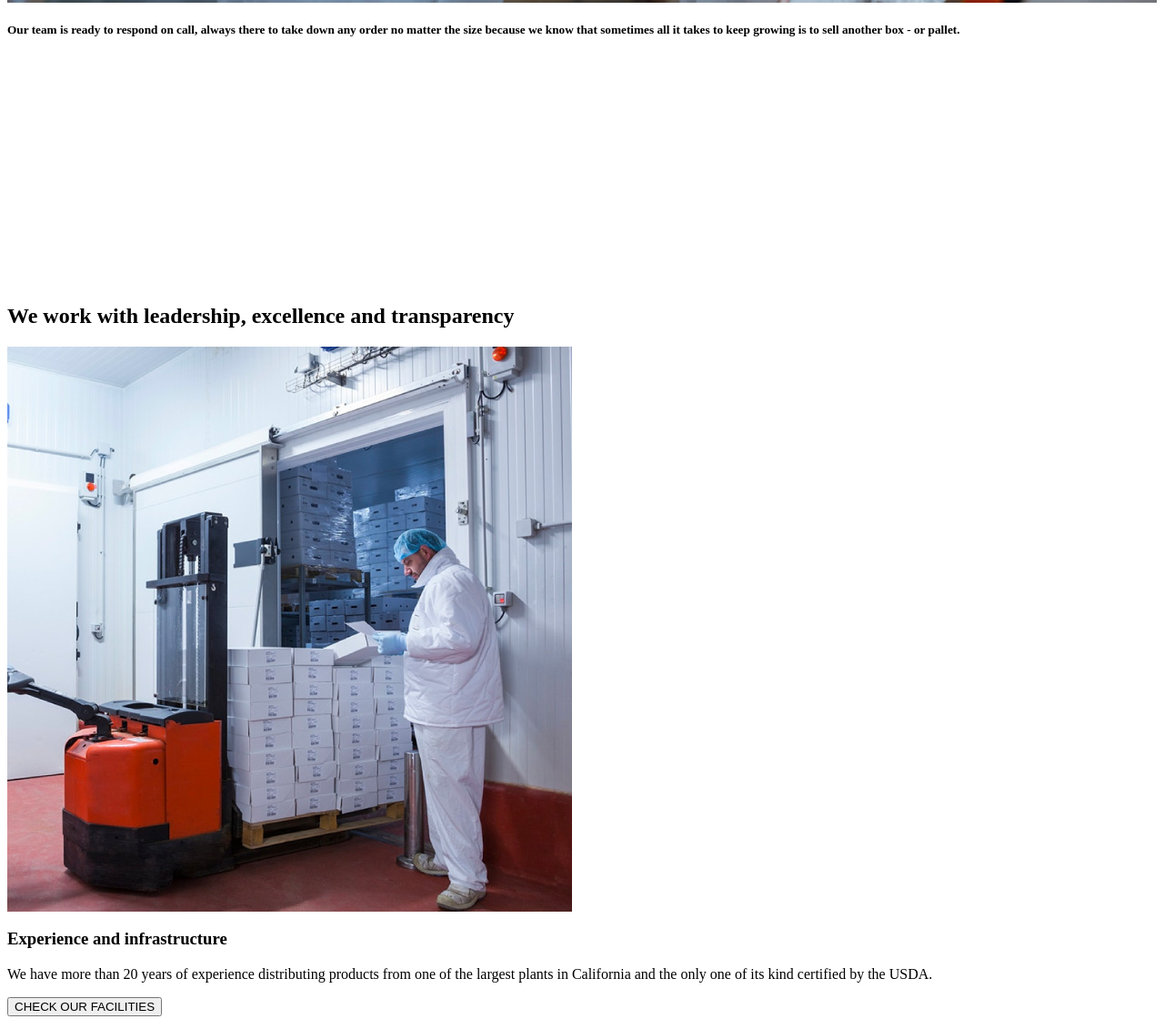
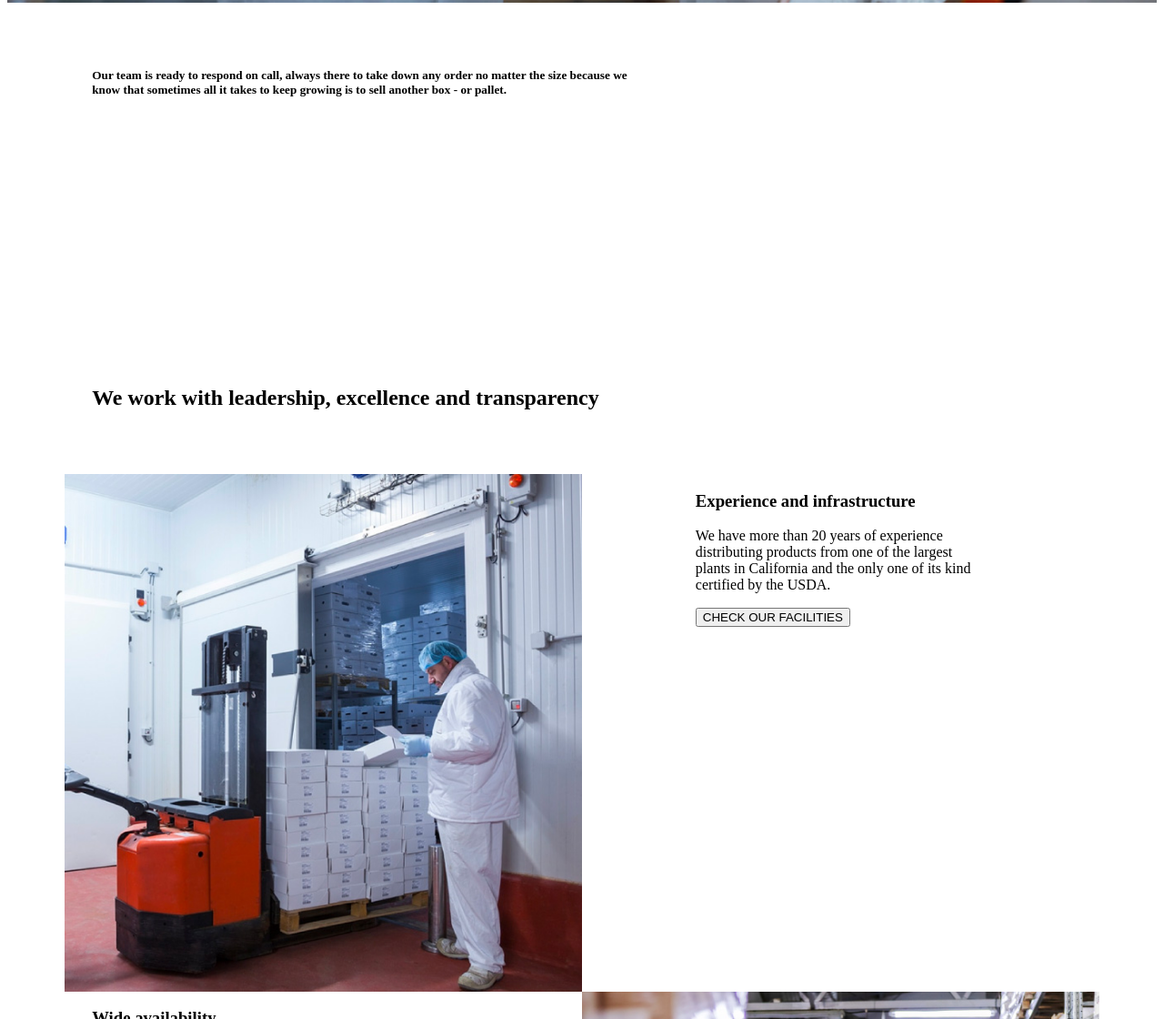
Before and after one commit to brandingpool/Ammex, a Gatsby site: page /about in a window 1280 px wide. Shown: the part 807-1927 px from the top of the page at 91% size. Built offline with nearby package versions, Linux system fonts and the light colour scheme; Gatsby itself is replaced by a stand-in of ours.

Commit message:
Updated Grid

```diff
--- /dev/null
+++ b/src/components/Column.js
@@ -0,0 +1,61 @@
+import React from 'react'
+import * as columnStyles from './styles/grid.module.scss'
+
+function Column( props ) {
+
+    let size;
+    switch(props.size){
+        case 1:
+            size = columnStyles.col_1
+            break
+        case 2:
+            size = columnStyles.col_2
+            break
+        case 3:
+            size = columnStyles.quarter
+            break
+        case 4:
+            size = columnStyles.col_4
+            break
+        case 5:
+            size = columnStyles.col_5
+            break
+        case 6:
+            size = columnStyles.half
+            break
+        case 7:
+            size = columnStyles.col_7
+            break
+        case 8:
+            size = columnStyles.col_8
+            break
+        case 9:
+            size = columnStyles.col_9
+            break
+        case 10:
+            size = columnStyles.col_10
+            break
+        case 11:
+            size = columnStyles.col_11
+            break
+        default:
+            size = columnStyles.single
+            break
+    }
+
+    let padding;
+    switch(props.padding){
+        case "0":
+            padding = columnStyles.cp0
+            break
+        default:
+            break
+    }
+    return (
+        <div className={ size + ' ' +columnStyles.column + ' ' + props.className + ' ' + padding }>
+            { props.children }
+        </div>
+    )
+}
+
+export default Column
--- /dev/null
+++ b/src/components/Row.js
@@ -0,0 +1,30 @@
+import React from 'react'
+import * as rowStyles from './styles/grid.module.scss'
+
+function Row( props ) {
+
+    let padding;
+    switch(props.padding){
+        case "b":
+            padding = rowStyles.pb0
+            break
+        case "t":
+            padding = rowStyles.pt0
+            break
+        case "tb":
+            padding = rowStyles.p0
+            break
+        default:
+            padding = rowStyles.normal
+            break
+
+    }
+
+    return (
+        <div className={ rowStyles.row + ' ' + padding + ' ' + props.className }>
+            { props.children }
+        </div>
+    )
+}
+
+export default Row
--- /dev/null
+++ b/src/components/styles/grid.module.scss
@@ -0,0 +1,31 @@
+$sideGutters: 5%;
+$columnGutters: 30px;
+
+/* Column styles */
+.column{
+    box-sizing: border-box;
+    padding: 0 $columnGutters;
+}
+.col_1   {  width: 8.33%;  }
+.col_2   {  width: 16.66%; }
+.quarter {  width: 25%;    }
+.col_4   {  width: 33.33%; }
+.col_5   {  width: 41.66%; }
+.half    {  width: 50%;    }
+.col_7   {  width: 58.31%; }
+.col_8   {  width: 66.64%; }
+.col_9   {  width: 74.97%; }
+.col_10  {  width: 83.33%; }
+.col_11  {  width: 91.63%; }
+
+.cp0{ padding: 0; }
+
+/* Row styles */
+.row{
+    display: flex;
+    justify-content: space-between;
+}
+.normal{ padding: 50px $sideGutters; }
+.pb0{ padding: 50px $sideGutters 0; }
+.pt0{ padding: 0 $sideGutters 50px; }
+.p0{ padding: 0 $sideGutters; }
--- a/src/pages/about.js
+++ b/src/pages/about.js
@@ -1,7 +1,9 @@
 import { StaticImage } from 'gatsby-plugin-image'
 import React from 'react'
+import Column from '../components/Column'
 import Layout from '../components/Layout'
 import MouseParallax from '../components/MouseParallax'
+import Row from '../components/Row'
 import ScheduleVisit from '../components/ScheduleVisit'
 
 function About() {
@@ -14,29 +16,29 @@ function About() {
                 difference</h1>
             </MouseParallax>
             <section className="bg-red">
-                <div className="row">
-                    <div>
+                <Row>
+                    <Column size={7}>
                         <h5>Our team is ready to respond on call, always there to take down any order no matter the size because we know that sometimes all it takes to keep growing is to sell another box - or pallet.</h5>
-                    </div>
-                    <div>
+                    </Column>
+                    <Column>
                         <StaticImage
                             src="../images/white-icon-ammex.png"
                             alt=""
                             placeholder="tracedSVG"
                         />
-                    </div>
-                </div>
+                    </Column>
+                </Row>
             </section>
             <section>
-                <div className="row">
-                    <div className="single">
+                <Row>
+                    <Column size={9}>
                         <h2>We work with leadership, excellence and transparency</h2>
-                    </div>
-                </div>
+                    </Column>
+                </Row>
             </section>
             <section>
-                <div className="row v-align pt0 pb0">
-                    <div className="half p0">
+                <Row className="v-align" padding="tb">
+                    <Column size={6} padding="0">
                         <StaticImage
                         src="../images/AMX_Web-About-03-Img.jpg"
                         placeholder="dominantColor"
@@ -44,20 +46,22 @@ function About() {
                         className="cover-width"
                         quality={ 100 }
                         />
-                    </div>
-                    <div className="half">
+                    </Column>
+                    <Column size={1}></Column>
+                    <Column size={4}>
                         <h3>Experience and infrastructure</h3>
                         <p className="mt30">We have more than 20 years of experience distributing products from one of the largest plants in California and the only one of its kind certified by the USDA.</p>
                         <button className="mt50">CHECK OUR FACILITIES</button>
-                    </div>
-                </div>
-                <div className="row v-align pt0">
-                    <div className="half">
+                    </Column>
+                    <Column size={1}></Column>
+                </Row>
+                <Row className="v-align" padding="t">
+                    <Column size={4}>
                         <h3>Wide availability</h3>
                         <p className="mt30">Thanks to our relationship with the largest food producers in the United States, we are able to secure and offer wide availability of high demand, premium and specialty products.</p>
                         <button className="mt50">CHECK OUR FACILITIES</button>
-                    </div>
-                    <div className="half p0">
+                    </Column>
+                    <Column size={6} padding="0">
                         <StaticImage
                         src="../images/AMX_Web-About-04-Img.jpg"
                         placeholder="dominantColor"
@@ -65,21 +69,21 @@ function About() {
                         className="cover-width"
                         quality={ 100 }
                         />
-                    </div>
-                </div>
-                <div className="row v-align">
-                    <div className="half">
+                    </Column>
+                </Row>
+                <Row className="v-align">
+                    <Column size={6}>
                         <h2>Working together to grow together</h2>
                         <p className="mt30">We grow every time our clients reach their business goals as they keep trusting us to supply the most important needs of their companies. Which is why we are committed to be as reliable as a longtime friend.</p>
-                    </div>
-                    <div className="half">
+                    </Column>
+                    <Column size={6}>
                         <StaticImage
                             src="../images/AMX_Web-About-05-Img.png"
                             alt=""
                             placeholder="tracedSVG"
                         />
-                    </div>
-                </div>
+                    </Column>
+                </Row>
             </section>
             <ScheduleVisit />
         </Layout>
```
Also changed, not shown: src/pages/index.js (+45 -42 lines), src/pages/services.js (+32 -19 lines).
